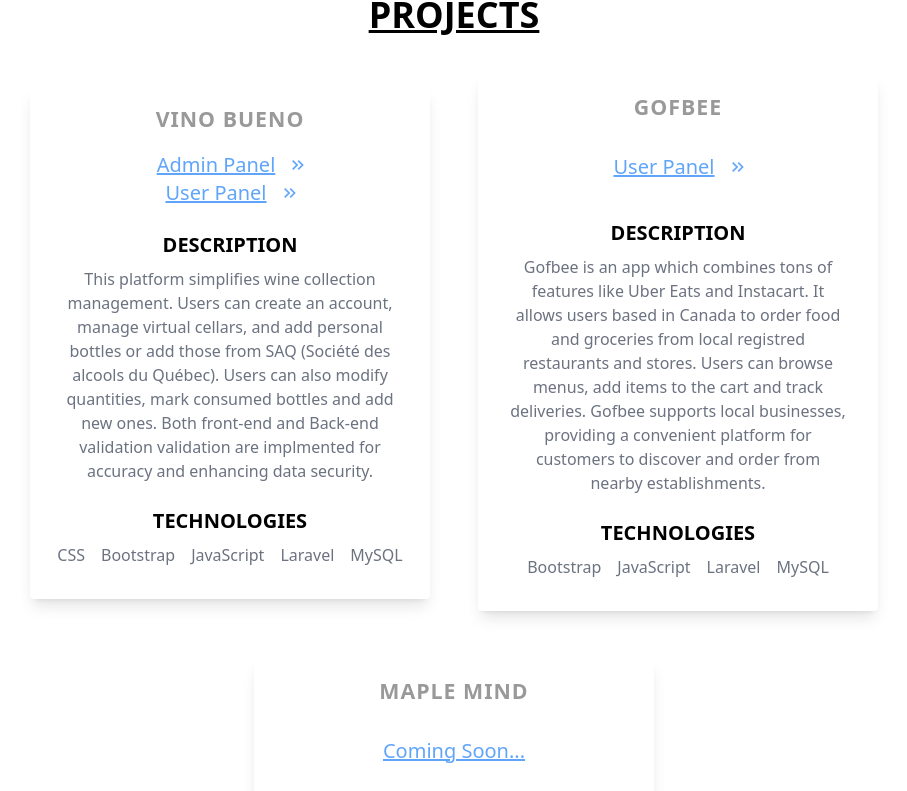
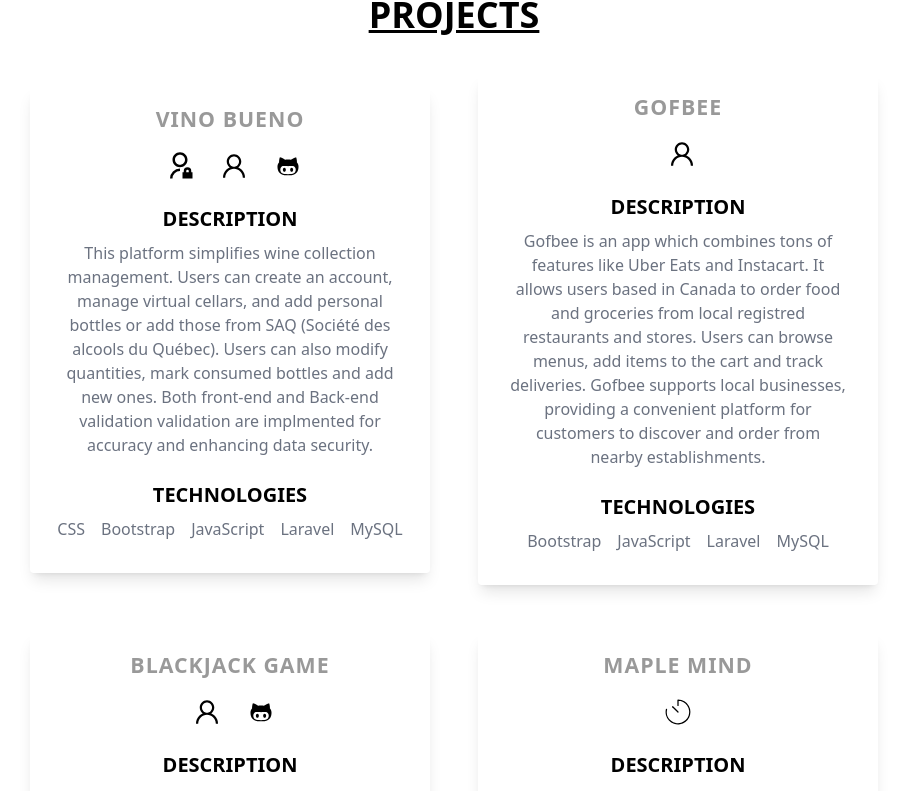
Before and after one commit to mahdi-nadir/portfolio, a React (Vite) app: page / in a window 1280 px wide. Shown: the part 1915-2706 px from the top of the page, without its empty margins (186-1093 px from the left). Built offline with nearby package versions, Linux system fonts and the light colour scheme.

Commit message:
add icons instead of letters in project components

```diff
--- a/src/App.jsx
+++ b/src/App.jsx
@@ -9,7 +9,19 @@
 
 
 function App() {
-  const [darkMode, setDarkMode] = useState(false);
+  const getTheme = () => {
+    const theme = JSON.parse(localStorage.getItem('theme'));
+    return theme || false;
+  }
+
+  const getLanguage = () => {
+    const language = JSON.parse(localStorage.getItem('language'));
+    return language || "english";
+  }
+
+  const [darkMode, setDarkMode] = useState(getTheme());
+  const [language, setLanguage] = useState(getLanguage())
+  const [windowWidth, setWindowWidth] = useState(window.innerWidth);
 
   const [open, setOpen] = useState(false)
   // const goToAbout = useRef()
@@ -26,12 +38,12 @@
   };
 
 
-  const [language, setLanguage] = useState("english")
-  const [windowWidth, setWindowWidth] = useState(window.innerWidth);
 
   const handleLanguageChange = (newLanguage) => {
     setLanguage(newLanguage);
   };
+
+
 
   useEffect(() => {
     const handleResize = () => {
@@ -45,7 +57,13 @@
     };
   }, []);
 
+  useEffect(() => {
+    localStorage.setItem('theme', JSON.stringify(darkMode))
+  }, [darkMode]);
 
+  useEffect(() => {
+    localStorage.setItem('language', JSON.stringify(language))
+  }, [language]);
   // const scrollToAbout = () => {
   //   goToAbout.current.scrollIntoView({ behavior: 'smooth', block: 'start' })
   // }
--- a/src/components/Footer.jsx
+++ b/src/components/Footer.jsx
@@ -1,13 +1,14 @@
 
 import { GrReactjs } from 'react-icons/gr'
 import { SiTailwindcss } from 'react-icons/si'
+import { DiCss3 } from 'react-icons/di'
 
 export default function Footer({ language }) {
     const GetYear = new Date()
     return (
         <div className='flex flex-col justify-center items-center h-24 mt-10 bg-black text-white'>
             <p>{language == "french" ? "Conçu et développé avec ❤ par " : "Designed and developed with ❤ by "}<b>Mahdi</b> </p>
-            <p className="flex flex-row justify-center items-center gap-2">{language == "french" ? "Avec" : "With"} <GrReactjs className='text-2xl text-blue-300 font-extrabold' /> + <SiTailwindcss className='text-2xl text-blue-300' /></p>
+            <p className="flex flex-row justify-center items-center gap-2">{language == "french" ? "Avec" : "With"} <GrReactjs className='text-2xl text-blue-300 font-extrabold' /> + <DiCss3 className='text-2xl text-blue-400' /> + <SiTailwindcss className='text-2xl text-blue-300' /></p>
             <p>© {GetYear.getFullYear()} - {language == "french" ? "Tous droits réservés" : "All rights reserved"}</p>
         </div>
     )
--- a/src/components/Nav.jsx
+++ b/src/components/Nav.jsx
@@ -21,7 +21,7 @@
         if (showHamburger) {
             if (open) {
                 return <div className='flex flex-row items-center justify-center rounded-md mr-3 mt-3 z-20'>
-                    <li className="flex flex-row items-center justify-center cursor-pointer mx-1 rounded-md list-none" onClick={() => toggleDM()} >
+                    <li className="flex flex-row items-center justify-center cursor-pointer rounded-md list-none" onClick={() => toggleDM()} >
                         {dark ? <BsSunFill className='text-2xl' /> : <BsFillMoonStarsFill className='text-2xl' />}
                     </li>
                     <li className="imgFlag flex flex-row items-center justify-center cursor-pointer mx-4 rounded-md list-none" onClick={handleLanguageToggle} title={language === 'french' ? "Switch to English" : "Passer au français"}>
--- a/src/components/ProjectCard.jsx
+++ b/src/components/ProjectCard.jsx
@@ -1,20 +1,28 @@
 import { MdOutlineKeyboardDoubleArrowRight } from "react-icons/md";
+import { RiAdminLine } from 'react-icons/ri'
+import { AiOutlineUser } from 'react-icons/ai'
+import { DiGithubAlt } from 'react-icons/di'
+import { CiTimer } from 'react-icons/ci'
 
-export default function ProjectCard({ language, title, linkVidAdmin, linkVidUser, description, technologies, soon, dark }) {
+
+export default function ProjectCard({ language, title, linkVidAdmin, linkVidUser, description, technologies, soon, dark, codeGithub }) {
     return (
         <div className={dark ? 'boxProjectContainer flex flex-col shadow-lg shadow-gray-600 rounded py-4 sm:w-1/2' : 'boxProjectContainer flex flex-col shadow-lg rounded py-4 sm:w-1/2'} style={{ maxWidth: '400px', maxHeight: '800px' }}>
             <h2 className={dark ? "textDark" : "text"}>{title}</h2>
             <div className="flex flex-col justify-between items-center text-center p-4" >
-                <div className="flex flex-col items-center justify-center h-14">
-                    <div className="flex flex-row justify-center items-center gap-x-4">
-                        {soon && linkVidAdmin ? <a className="text-blue-400 underline pl-4 pr-2 md:text-xl" href={linkVidAdmin} target="_blank" rel="noopener noreferrer">{language === "french" ? "Panneau d'administration" : "Admin Panel"}</a> : ''}
-                        {soon && linkVidAdmin ? <MdOutlineKeyboardDoubleArrowRight className="arrow text-blue-400 md:text-xl" /> : ''}
-                        {!soon && <a className="comingSoon text-blue-400 underline py-4 md:text-xl" href="#">{language === "french" ? "Bientôt disponible..." : "Coming Soon..."}</a>}
+                <div className="flex flex-row items-center justify-center">
+                    <div className="flex flex-row justify-center items-center">
+                        {soon && linkVidAdmin ? <a className="pl-4 pr-2 md:text-3xl" href={linkVidAdmin} title={language === "french" ? "Panneau d'administration" : "Admin Panel"} target="_blank" rel="noopener noreferrer"><RiAdminLine className="hover:scale-110 hover:border-b-2" /></a> : ''}
+                        {!soon && <a className="comingSoon md:text-3xl" title={language === "french" ? "Bientôt disponible..." : "Coming Soon..."} href="#"><CiTimer className="hover:scale-110 hover:border-b-2" /></a>}
+
                     </div>
 
-                    {soon && linkVidUser ? <div className="flex flex-row justify-center items-center gap-4">
-                        <a className="text-blue-400 underline pl-4 pr-2 md:text-xl" href={linkVidUser} target="_blank" rel="noopener noreferrer">{language === "french" ? "Espace Utilisateur" : "User Panel"}</a>
-                        <MdOutlineKeyboardDoubleArrowRight className="arrow text-blue-400 md:text-xl" />
+                    {soon && linkVidUser ? <div className="flex flex-row justify-center items-center">
+                        <a className="pl-4 pr-2 md:text-3xl" href={linkVidUser} target="_blank" title={language === "french" ? "Espace Utilisateur" : "User Panel"} rel="noopener noreferrer"><AiOutlineUser className="hover:scale-110 hover:border-b-2" /></a>
+                    </div> : ''}
+
+                    {codeGithub != '' ? <div className="flex flex-row justify-center items-center">
+                        <a className="pl-4 pr-2 md:text-3xl" href={codeGithub} target="_blank" title={language === "french" ? "Code GitHub" : "GitHub Code"} rel="noopener noreferrer"><DiGithubAlt className="hover:scale-110 hover:border-b-2" /></a>
                     </div> : ''}
                 </div>
                 <div className="description">
--- a/src/components/Projects.jsx
+++ b/src/components/Projects.jsx
@@ -13,6 +13,7 @@
                     language={language}
                     title="Vino Bueno"
                     linkVidAdmin="https://drive.google.com/file/d/1DyBmS9A9mYDfSwHztkTHhErduMU2TYfX/view?usp=sharing"
+                    codeGithub="https://github.com/vinolaravel/vinolaravelwebsite"
                     soon={true}
                     linkVidUser="https://drive.google.com/file/d/1lvThb6jZgklLs6jZ4lB8rrnf1Y9L0-Sm/view?usp=sharing"
                     description={language === "french" ? "Cette plateforme simplifie la gestion de collections de vins. Les utilisateurs peuvent créer un compte, gérer des caves virtuelles et ajouter leurs propres bouteilles ou celles de la SAQ (Société des alcools du Québec). Les utilisateurs peuvent également modifier les quantités, marquer les bouteilles consommées et en ajouter de nouvelles. Des validations à la fois côté front-end et back-end sont mises en place pour garantir l'exactitude des données et renforcer la sécurité des données." : "This platform simplifies wine collection management. Users can create an account, manage virtual cellars, and add personal bottles or add those from SAQ (Société des alcools du Québec). Users can also modify quantities, mark consumed bottles and add new ones. Both front-end and Back-end validation validation are implmented for accuracy and enhancing data security."}
@@ -24,6 +25,7 @@
                     language={language}
                     title="Gofbee"
                     linkVidUser="https://www.gofbee.com/"
+                    codeGithub=""
                     soon={true}
                     description={language === "french" ? "Gofbee est un projet qui combine plusieurs fonctionnalités comme Uber Eats et Instacart. Il permet aux usagers résidant au Canada de commander de la nourriture et des courses dans des restaurants et des magasins. Les usagers peuvent parcourir les menus, ajouter des articles au panier et suivre les livraisons. Gofbee soutient les commerces locaux en offrant une plateforme pratique pour que les clients puissent découvrir et commander auprès des établissements à proximité." : "Gofbee is an app which combines tons of features like Uber Eats and Instacart. It allows users based in Canada to order food and groceries from local registred restaurants and stores. Users can browse menus, add items to the cart and track deliveries. Gofbee supports local businesses, providing a convenient platform for customers to discover and order from nearby establishments."}
                     technologies={["Bootstrap", "JavaScript", "Laravel", "MySQL"]}
@@ -32,7 +34,19 @@
                 <ProjectCard
                     dark={dark}
                     language={language}
+                    title="Blackjack Game"
+                    linkVidUser="https://blackjack-olive.vercel.app/"
+                    codeGithub="https://github.com/mahdi-nadir/blackjackGame"
+                    soon={true}
+                    description={language === "french" ? "Blackjack, comme son nom l'indique, est une application du jeu célèbre blackjack avec 2-4 joueurs. Avec un lecteur de musique intégré avec des mix bien rythmés, une explication détaillée des règles du jeu, une Interface Utilisateur (UI) attrayant et affichage responsive, Blackjack offre une expérience exceptionnelle en terme de divertissement. Jouez dès maintenant, appréciez le défi et plongez dans l'excitation du jeu où que vous soyez." : "Blackjack is an application of the famous blackjack game with 2-4 players. With a built-in music player featuring well-paced mixes, a detailed explanation of the game rules, an attractive User Interface (UI), and responsive display, Blackjack offers an exceptional entertainment experience. Play now, enjoy the challenge, and immerse yourself in the excitement of the game wherever you are."}
+                    technologies={["CSS", "JavaScript"]}
+                />
+
+                <ProjectCard
+                    dark={dark}
+                    language={language}
                     title="Maple Mind"
+                    codeGithub=""
                     soon={false}
                     description={language === "french" ? "Ce projet est un blog sur l'immigration au Canada. Il s'agit d'une ressource complète et conviviale pour les personnes recherchant des informations sur la résidence permanente, les permis de travail, les permis d'études ou les visas touristiques. Avec un compte personnel, les utilisateurs peuvent poser des questions, mettre des articles en favoris, lire des articles informatifs rédigés par les administrateurs, participer à des messages privés et profiter de nombreuses autres fonctionnalités." : "This project is a blog on immigration to Canada. It is a comprehensive and user-friendly resource for individuals seeking information on permanent residency, work permits, study permits, or tourist visas. With a personal account, users can ask questions, bookmark posts, read informative articles written by the administrators, engage in private messaging, and many more features."}
                     technologies={["Tailwind", "JavaScript", "React", "Laravel", "MySQL"]}
--- a/src/index.css
+++ b/src/index.css
@@ -435,6 +435,7 @@
     font-weight: 700;
     font-size: 14pt;
     text-align: center;
+    text-transform: uppercase;
 }
 
 .reco-card-inner .job {
```
